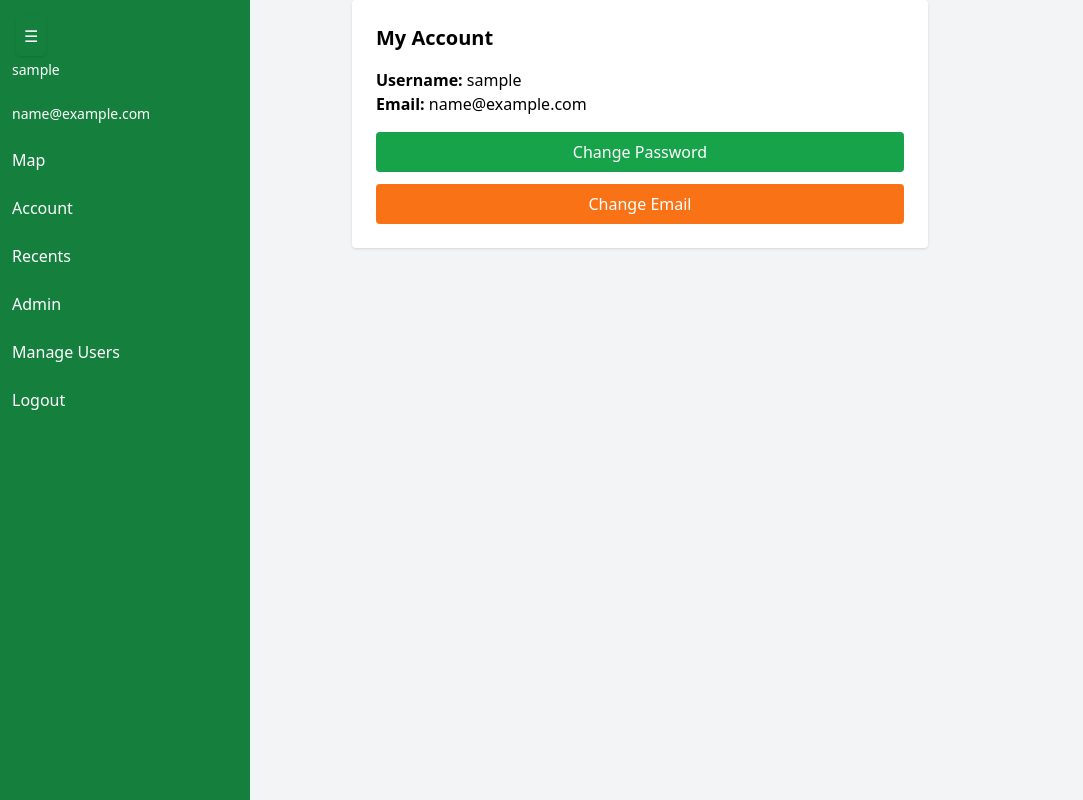
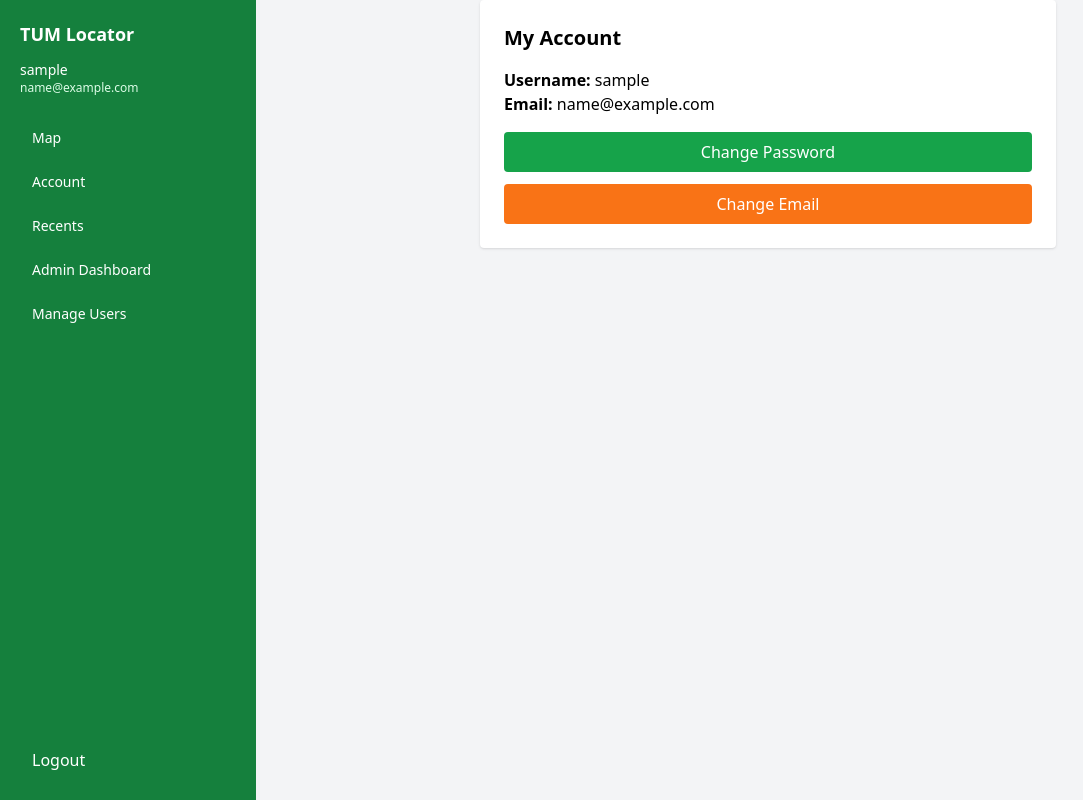
Before and after one commit to Breestellar/Tum-Room-Locator, a Flask app: page /account in a window 1280 px wide. Shown: the whole page, without its empty margins (0-1083 px from the left). Run offline with Flask 3, Linux system fonts and the light colour scheme; the visitor is signed in with stand-in values (Sample User, id 1); tables that the repository leaves empty or names only in its code hold one stand-in row (values such as "Sample post"); some libraries are stand-ins or nearby versions.

Commit message:
fix(layout): rebuild sidebar as responsive mobile drawer with stable desktop layout

```diff
--- a/templates/base.html
+++ b/templates/base.html
@@ -11,110 +11,83 @@
 
 <body class="bg-gray-100">
 
-<div class="flex min-h-screen">
+{% if 'user_id' in session %}
+<button onclick="toggleSidebar()"
+        class="fixed top-4 left-4 z-[3000] bg-green-700 text-white px-3 py-2 rounded-lg shadow md:hidden">
+    ☰
+</button>
+{% endif %}
+
+<div class="min-h-screen">
 
     {% if 'user_id' in session %}
 
     <!-- SIDEBAR -->
-    <div id="sidebar"
-        class="fixed top-0 left-0 h-screen w-64 bg-green-700 text-white z-[2000] transform -translate-x-full md:translate-x-0 transition">
+    <aside id="sidebar"
+           class="fixed top-0 left-0 h-screen w-64 bg-green-700 text-white z-[2500]
+                  transform -translate-x-full md:translate-x-0 transition-transform duration-300">
 
-        <button onclick="toggleSidebar()"
-            class="fixed top-4 left-4 z-[2100] bg-green-700 text-white p-2 rounded shadow">
-        ☰
-        </button><br><br>
+        <div class="p-5 pt-16 md:pt-5 flex flex-col h-full">
 
+            <div class="mb-6">
+                <h1 class="font-bold text-lg">TUM Locator</h1>
+                <p class="text-sm mt-3">{{ current_user.username }}</p>
+                <p class="text-xs text-green-100 break-all">{{ current_user.email }}</p>
+            </div>
 
-        <div id="sidebarContent" class="p-3 space-y-3">
-            <span class="label">
-                <p class="text-sm">{{ current_user.username }}</p><br>
-            </span>
+            <nav class="flex flex-col gap-2 text-sm">
+                <a href="/map" class="px-3 py-2 rounded hover:bg-green-800">Map</a>
+                <a href="/account" class="px-3 py-2 rounded hover:bg-green-800">Account</a>
+                <a href="/recents" class="px-3 py-2 rounded hover:bg-green-800">Recents</a>
 
-            <span class="label">
-                <p class="text-sm">{{ current_user.email }}</p><br>
-            </span>
+                {% if current_user.role == 'admin' %}
+                    <a href="/admin" class="px-3 py-2 rounded hover:bg-green-800">Admin Dashboard</a>
+                    <a href="/manage_users" class="px-3 py-2 rounded hover:bg-green-800">Manage Users</a>
+                {% endif %}
+            </nav>
 
-            <span class="label">
-                <a href="/map">Map</a><br><br>
-            </span>
-            <span class="label">
-                <a href="/account">Account</a><br><br>
-            </span>
-            <span class="label">
-                <a href="/recents">Recents</a><br><br>
-            </span>
-
-            {% if current_user.role == 'admin' %}
-                <span class="label">
-                    <a href="/admin">Admin</a><br><br>
-                </span>
-                <span class="label">
-                    <a href="/manage_users">Manage Users</a><br><br>
-                </span>
-            {% endif %}
-
-            <span class="label">
-                <a href="/logout">Logout</a><br><br>
-            </span>
+            <div class="mt-auto">
+                <a href="/logout" class="block px-3 py-2 rounded hover:bg-red-600">Logout</a>
+            </div>
 
         </div>
+    </aside>
 
-    </div>
+    <!-- MOBILE OVERLAY -->
+    <div id="sidebarOverlay"
+         onclick="toggleSidebar()"
+         class="hidden fixed inset-0 bg-black bg-opacity-40 z-[2400] md:hidden"></div>
 
     {% endif %}
 
     <!-- MAIN -->
-    <div id="mainContent"
-        class="flex-1 ml-0 md:ml-64 transition-all duration-300">
+    <main id="mainContent"
+          class="{% if 'user_id' in session %}md:ml-64{% endif %} min-h-screen transition-all duration-300">
         {% block content %}{% endblock %}
-    </div>
+    </main>
 
 </div>
 
 <script>
-let collapsed = false;
-
 function toggleSidebar() {
     const sidebar = document.getElementById('sidebar');
-    const main = document.getElementById('mainContent');
+    const overlay = document.getElementById('sidebarOverlay');
+
+    if (!sidebar) return;
 
     sidebar.classList.toggle('-translate-x-full');
 
-    if (window.innerWidth >= 768) {
-        main.classList.toggle('ml-64');
+    if (overlay) {
+        overlay.classList.toggle('hidden');
     }
+
+    setTimeout(() => {
+        if (window.map) {
+            window.map.invalidateSize();
+        }
+    }, 350);
 }
-
-document.addEventListener("DOMContentLoaded", () => {
-    const sidebar = document.getElementById('sidebar');
-    if (window.innerWidth < 768) {
-        sidebar.classList.add('collapsed');
-    }
-});
 </script>
 
-<style>
-    #sidebar {
-        position: fixed;
-        inline-size: 250px;
-        transition: all 0.3s;
-    }
-
-    #sidebar.active {
-        inset-inline-start: 0;
-    }
-
-    #sidebar.collapsed {
-        inline-size: 70px;
-    }
-
-    #sidebar.collapsed .text,
-
-    #sidebar.collapsed .label {
-        display: none;
-    }
-    #mainContent {
-        margin-inline-start: 0 !important;
-    }
-</style>
 </body>
+</html>
```
